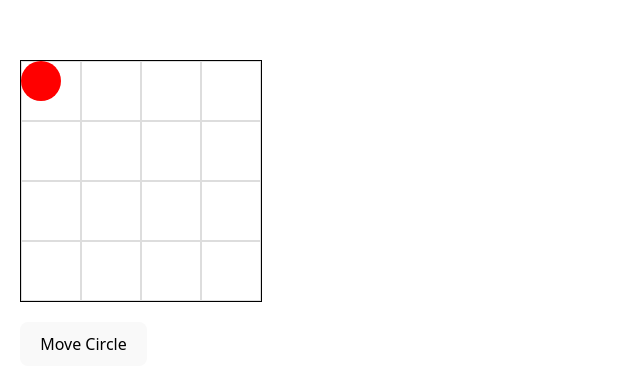
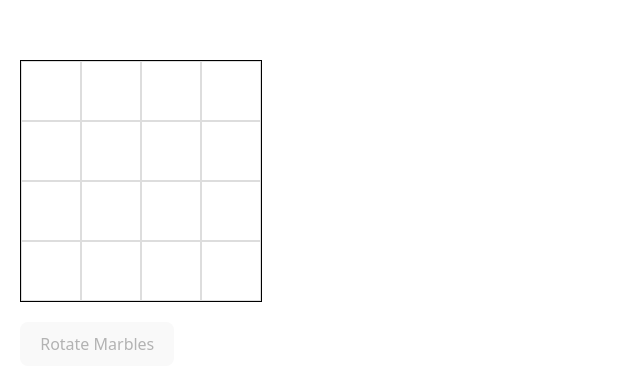
Before and after one commit to jv-vogler/orbito-multiplayer, a React (Vite) app: page / in a window 1280 px wide. Shown: the part 187-576 px from the top of the page, without its empty margins (0-640 px from the left). Built offline with nearby package versions, Linux system fonts and the light colour scheme.

Commit message:
iteration 1

```diff
--- a/src/App.tsx
+++ b/src/App.tsx
@@ -1,46 +1,61 @@
 import { useRef, useState } from 'react'
 
-const BOARD_SIZE = 4 // 4x4 grid
-const CELL_SIZE = 60 // pixels per cell
-
-// Orbit cells by index in board grid
+const BOARD_SIZE = 4
+const CELL_SIZE = 60
 const orbitCells = [0, 1, 2, 3, 7, 11, 15, 14, 13, 12, 8, 4]
 
-// Calculate x, y positions from cell index:
 function getCellPosition(cellIndex: number) {
   const row = Math.floor(cellIndex / BOARD_SIZE)
   const col = cellIndex % BOARD_SIZE
   return { x: col * CELL_SIZE, y: row * CELL_SIZE }
 }
 
-export default function AnimatedCircle() {
-  const [posIndex, setPosIndex] = useState(0)
+function getNextCell(cell: number) {
+  const idx = orbitCells.indexOf(cell)
+  if (idx === -1) return cell
+  return orbitCells[(idx - 1 + orbitCells.length) % orbitCells.length]
+}
+
+// Generate unique IDs for marbles
+function generateId() {
+  return Math.random().toString(36).slice(2)
+}
+
+export default function OrbitoFixedMarbles() {
+  // Each marble has an id and cell position
+  const [marbles, setMarbles] = useState<{ id: string; cell: number }[]>([])
   const [animating, setAnimating] = useState(false)
-  const posRef = useRef(posIndex)
 
-  // Positions are derived dynamically from orbitCells
-  const positions = orbitCells.map(getCellPosition)
+  const [marblePositions, setMarblePositions] = useState<{
+    [id: string]: { x: number; y: number }
+  }>({})
 
-  function moveNext() {
+  function handleCellClick(cell: number) {
     if (animating) return
+    if (marbles.find((m) => m.cell === cell)) return
+
+    const id = generateId()
+    setMarbles((ms) => [...ms, { id, cell }])
+    setMarblePositions((pos) => ({ ...pos, [id]: getCellPosition(cell) }))
+  }
+
+  function animateRotation() {
+    if (animating || marbles.length === 0) return
 
     setAnimating(true)
-    setPosIndex(posRef.current)
 
-    requestAnimationFrame(() => {
-      requestAnimationFrame(() => {
-        const nextIndex = (posRef.current - 1 + positions.length) % positions.length
-        setPosIndex(nextIndex)
-        posRef.current = nextIndex
+    const newPositions: typeof marblePositions = {}
+    marbles.forEach(({ id, cell }) => {
+      const nextCell = getNextCell(cell)
+      newPositions[id] = getCellPosition(nextCell)
     })
-    })
+    setMarblePositions(newPositions)
 
     setTimeout(() => {
+      setMarbles((ms) => ms.map(({ id, cell }) => ({ id, cell: getNextCell(cell) })))
       setAnimating(false)
     }, 400)
   }
-
-  const pos = positions[posIndex]
 
   return (
     <div style={{ padding: 20 }}>
@@ -51,15 +66,17 @@ export default function AnimatedCircle() {
           height: BOARD_SIZE * CELL_SIZE,
           border: '1px solid black',
           marginBottom: 20,
-          overflow: 'hidden',
+          userSelect: 'none',
         }}
       >
-        {/* Grid background for visual reference */}
+        {/* Board cells */}
         {[...Array(BOARD_SIZE * BOARD_SIZE)].map((_, i) => {
           const { x, y } = getCellPosition(i)
+          const hasMarble = marbles.some((m) => m.cell === i)
           return (
             <div
               key={i}
+              onClick={() => handleCellClick(i)}
               style={{
                 position: 'absolute',
                 left: x,
@@ -68,27 +85,37 @@ export default function AnimatedCircle() {
                 height: CELL_SIZE,
                 boxSizing: 'border-box',
                 border: '1px solid #ddd',
+                backgroundColor: hasMarble ? '#f0f0f0' : '#fff',
+                cursor: animating || hasMarble ? 'default' : 'pointer',
               }}
             />
           )
         })}
 
-        {/* Animated circle */}
+        {/* Marbles */}
+        {marbles.map(({ id }) => {
+          const pos = marblePositions[id] ?? getCellPosition(0)
+          return (
             <div
+              key={id}
               style={{
                 position: 'absolute',
+                left: pos.x,
+                top: pos.y,
                 width: 40,
                 height: 40,
                 borderRadius: '50%',
                 backgroundColor: 'red',
-            left: pos.x,
-            top: pos.y,
-            transition: 'left 0.4s ease, top 0.4s ease',
+                transition: animating ? 'left 0.4s ease, top 0.4s ease' : 'none',
+                pointerEvents: 'none',
+                zIndex: 10,
               }}
             />
+          )
+        })}
       </div>
-      <button onClick={moveNext} disabled={animating}>
-        Move Circle {animating ? '(Animating...)' : ''}
+      <button onClick={animateRotation} disabled={animating || marbles.length === 0}>
+        Rotate Marbles {animating ? '(Animating...)' : ''}
       </button>
     </div>
   )
```
Lines whose indentation alone changed are shown as unchanged.
